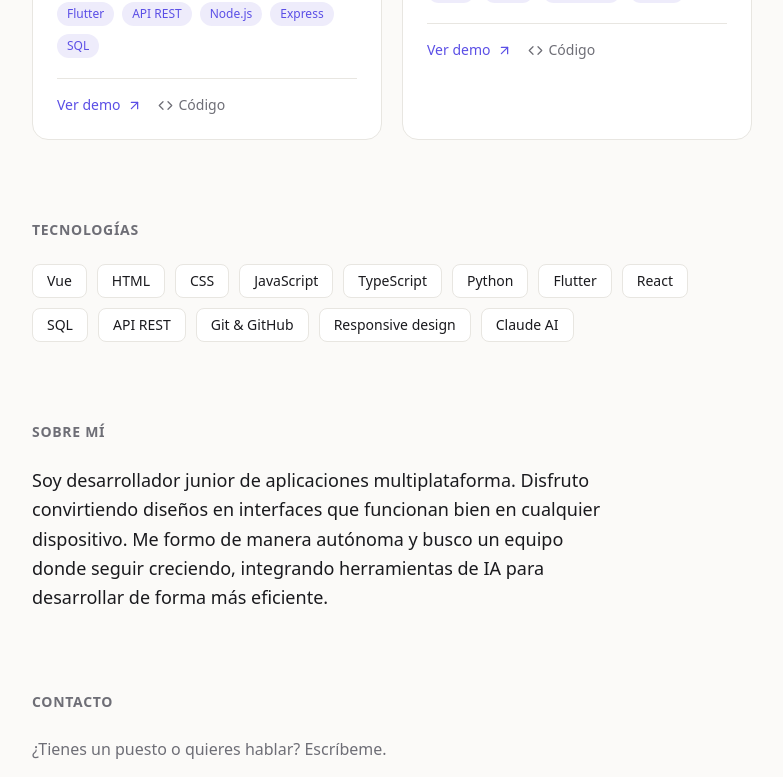
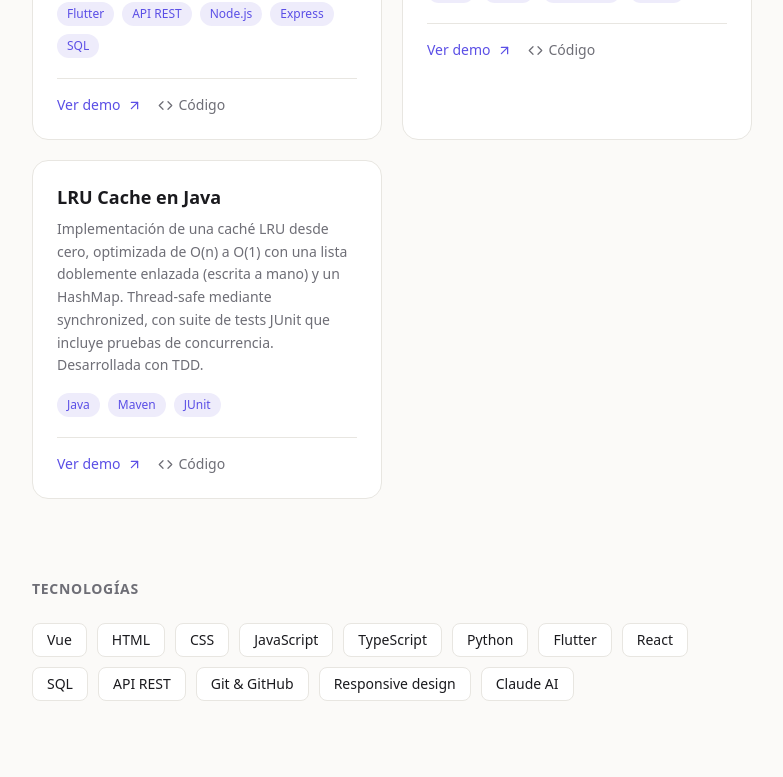
Before and after one commit to dacaga-hub/mi-portfolio, a React (Vite) app: page / in a window 1280 px wide. Shown: the part 799-1576 px from the top of the page, without its empty margins (248-1031 px from the left). Built offline with nearby package versions, Linux system fonts and the light colour scheme.

Commit message:
ft: added new project, LRU Cache en Java

```diff
--- a/src/App.jsx
+++ b/src/App.jsx
@@ -41,6 +41,13 @@ const datos = {
         "Lector de manga de escritorio para gestionar tu biblioteca personal. Importa carpetas locales, escanea capítulos y guarda tu progreso. Maneja estado con Pinia y persiste en SQLite local.",
       tecnologias: ["Tauri", "Vue 3", "TypeScript", "SQLite"],
       repo: "https://github.com/dacaga-hub/MyMnga",
+    },
+    {
+      titulo: "LRU Cache en Java",
+      descripcion:
+        "Implementación de una caché LRU desde cero, optimizada de O(n) a O(1) con una lista doblemente enlazada (escrita a mano) y un HashMap. Thread-safe mediante synchronized, con suite de tests JUnit que incluye pruebas de concurrencia. Desarrollada con TDD.",
+      tecnologias: ["Java", "Maven", "JUnit"],
+      repo: "https://github.com/dacaga-hub/LRU-Cache-Java",
     },
   ],
 
```
